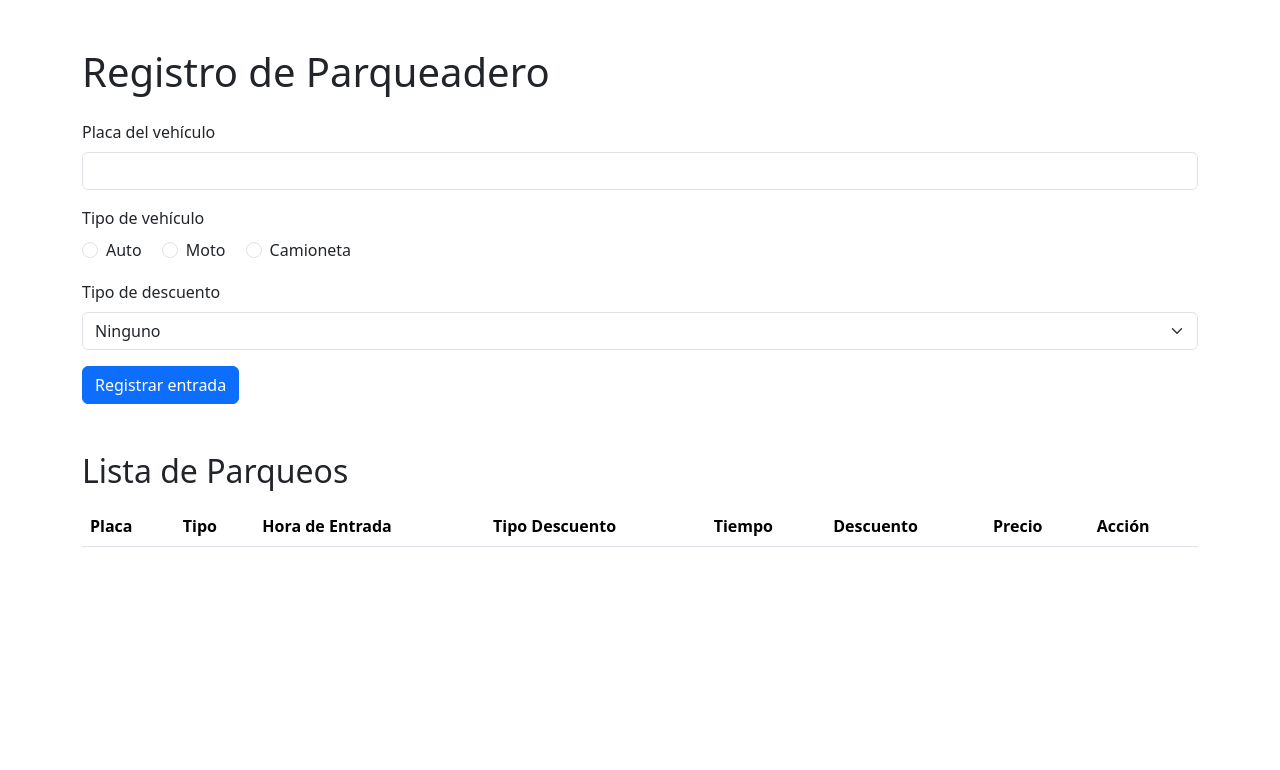
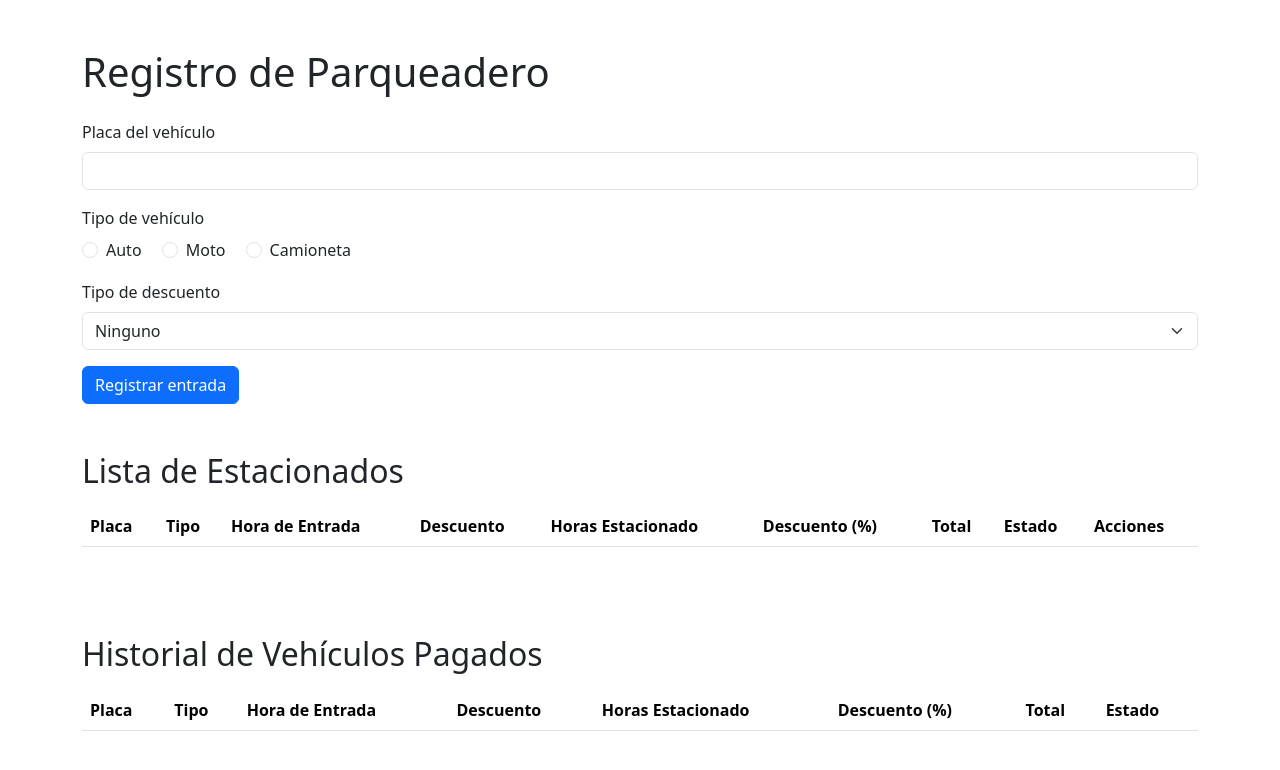
Before and after one commit to brayanmezac/Parqueadero-patron, a website: page public/index.html in a window 1280 px wide. Drawn offline with nearby package versions, Linux system fonts and the light colour scheme; no server answers.

Commit message:
state parte visual

```diff
--- a/app3.js
+++ b/app3.js
@@ -147,7 +147,8 @@ app.post('/pagar', (req, res) => {
                 tarifaPorHora,
                 subtotal,
                 tipoDescuento: row.descuento,
-                total
+                total,
+                estado: vehiculo.getEstado()
             };
 
             res.json({ mensaje: "Pago realizado", informe });
--- a/public/index.html
+++ b/public/index.html
@@ -47,22 +47,42 @@
             <button type="submit" class="btn btn-primary">Registrar entrada</button>
         </form>
 
-        <h2 class="mt-5">Lista de Parqueos</h2>
+        <h2 class="mt-5">Lista de Estacionados</h2>
         <table class="table mt-3">
             <thead>
                 <tr>
                     <th>Placa</th>
                     <th>Tipo</th>
                     <th>Hora de Entrada</th>
-                    <th>Tipo Descuento</th>
-                    <th>Tiempo</th>
                     <th>Descuento</th>
-                    <th>Precio</th>
-                    <th>Acción</th>
+                    <th>Horas Estacionado</th>
+                    <th>Descuento (%)</th>
+                    <th>Total</th>
+                    <th>Estado</th>
+                    <th>Acciones</th>
                 </tr>
             </thead>
-            <tbody id="listaParqueos">
+            <tbody id="listaEstacionados">
                 <!-- Aquí se insertarán los registros dinámicamente -->
+            </tbody>
+        </table>
+        </br>
+        <h2 class="mt-5">Historial de Vehículos Pagados</h2>
+        <table class="table mt-3">
+            <thead>
+                <tr>
+                    <th>Placa</th>
+                    <th>Tipo</th>
+                    <th>Hora de Entrada</th>
+                    <th>Descuento</th>
+                    <th>Horas Estacionado</th>
+                    <th>Descuento (%)</th>
+                    <th>Total</th>
+                    <th>Estado</th>
+                </tr>
+            </thead>
+            <tbody id="listaHistorial">
+                <!-- Historial de vehículos pagados se listarán aquí -->
             </tbody>
         </table>
     </div>
--- a/public/scripts.js
+++ b/public/scripts.js
@@ -3,8 +3,11 @@ function cargarParqueos() {
     fetch('/parqueos')
         .then(response => response.json())
         .then(data => {
-            const listaParqueos = document.getElementById('listaParqueos');
+            const listaParqueos = document.getElementById('listaEstacionados');
+            const listaHistorial = document.getElementById('listaHistorial');
             listaParqueos.innerHTML = '';
+            listaHistorial.innerHTML = '';
+
             data.forEach(parqueo => {
                 const row = document.createElement('tr');
                 row.innerHTML = `
@@ -16,9 +19,13 @@ function cargarParqueos() {
                     <td>${getDescuentoPorcentaje(parqueo.descuento)}</td>
                     <td id="total-${parqueo.id}">Calculando...</td>
                     <td id="estado-${parqueo.id}">${parqueo.estado || 'Estacionado'}</td>
-                    <td><button class="btn btn-sm btn-primary" onclick="registrarSalida(${parqueo.id})">Registrar Salida</button></td>
                 `;
-                listaParqueos.appendChild(row);
+                if (parqueo.estado === 'Estacionado') {
+                    row.innerHTML += `<td><button class="btn btn-sm btn-primary" onclick="registrarSalida(${parqueo.id})">Pagar</button></td>`;
+                    listaEstacionados.appendChild(row);
+                } else {
+                    listaHistorial.appendChild(row);
+                }
 
                 // Obtener y mostrar los valores calculados
                 fetch(`/calcular-valores/${parqueo.id}`)
```
